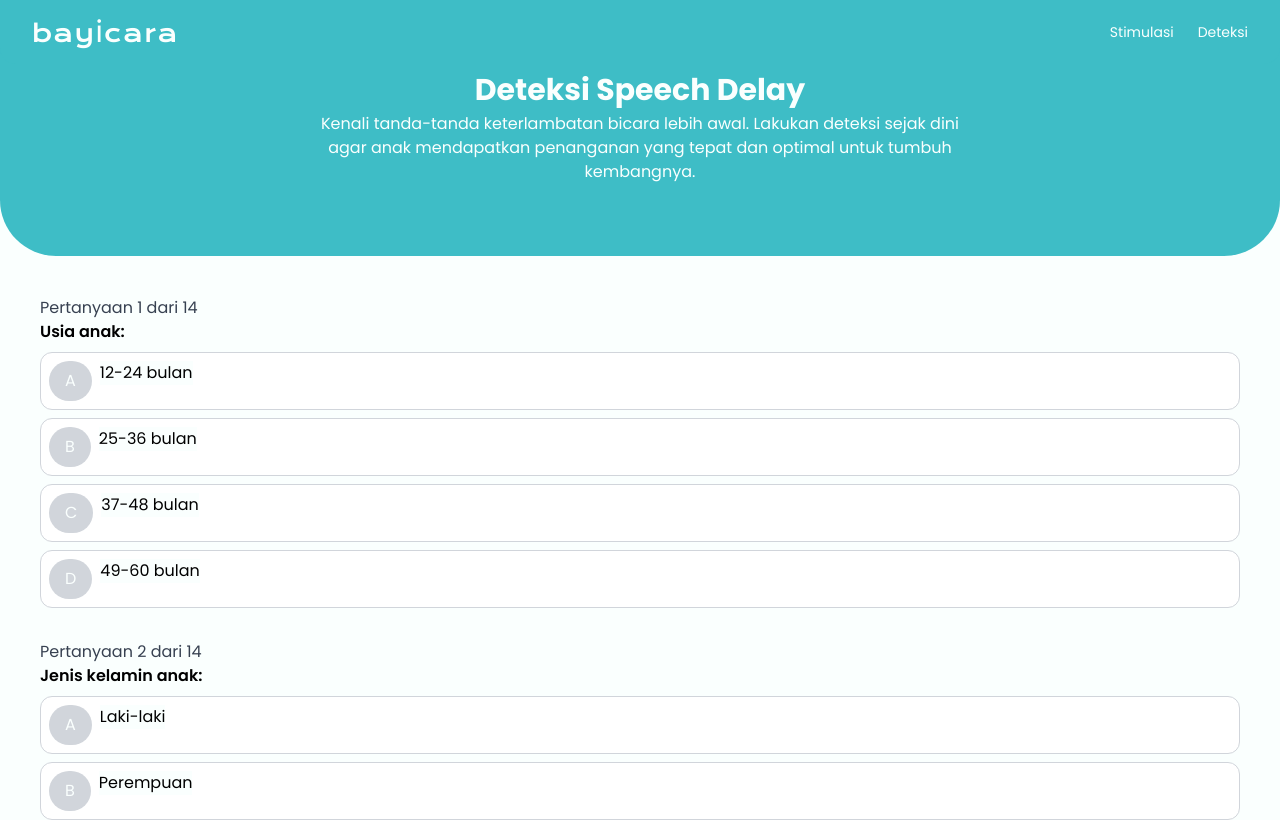
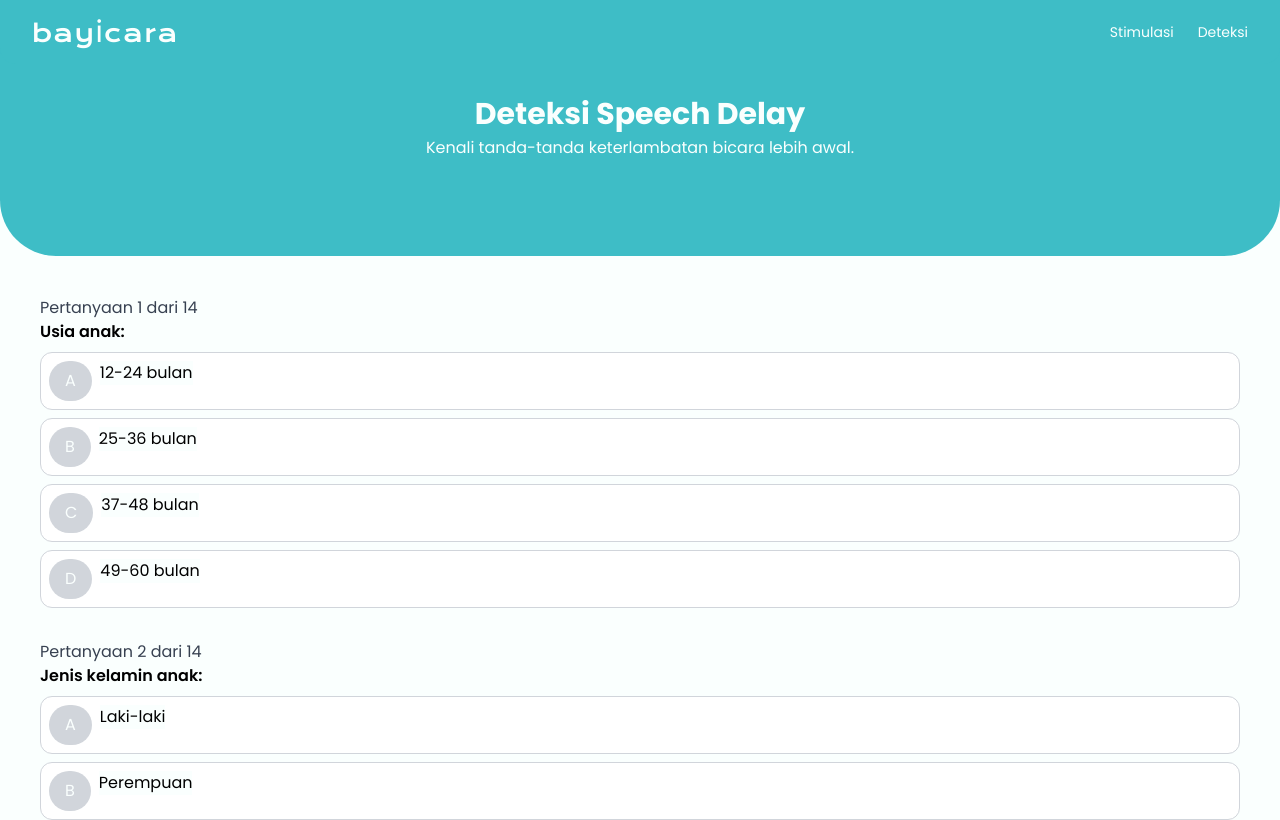
Before and after one commit to marsyaaurl/bayicara, a Next.js app: page /deteksi in a window 1280 px wide. Shown: the top 820 px of the page. Built offline with nearby package versions, Linux system fonts and the light colour scheme.

Commit message:
header finishing

```diff
--- a/app/components/HeaderDeteksi.tsx
+++ b/app/components/HeaderDeteksi.tsx
@@ -4,8 +4,7 @@ const HeaderDeteksi = () => {
             <div className="flex flex-col bg-transparent items-center justify-center text-background z-50 px-4 text-center max-w-2xl">
             <h1 className="text-3xl font-bold mb-1 bg-transparent">Deteksi Speech Delay</h1>
             <p className="text-md font-normal bg-transparent">
-                Kenali tanda-tanda keterlambatan bicara lebih awal. Lakukan deteksi sejak dini agar anak
-                mendapatkan penanganan yang tepat dan optimal untuk tumbuh kembangnya.
+                Kenali tanda-tanda keterlambatan bicara lebih awal.
             </p>
             </div>
         </div>
--- a/app/components/HeaderStimulasi.tsx
+++ b/app/components/HeaderStimulasi.tsx
@@ -5,7 +5,6 @@ const HeaderStimulasi = () => {
             <h1 className="text-3xl font-bold mb-1 bg-transparent">Stimulasi Bicara</h1>
             <p className="text-md font-normal bg-transparent">
                 Bantu perkembangan bicara anak sejak dini melalui aktivitas menyenangkan dan penuh interaksi.
-                Temukan cara kreatif untuk merangsang kemampuan komunikasinya setiap hari.
             </p>
             </div>
         </div>
```
